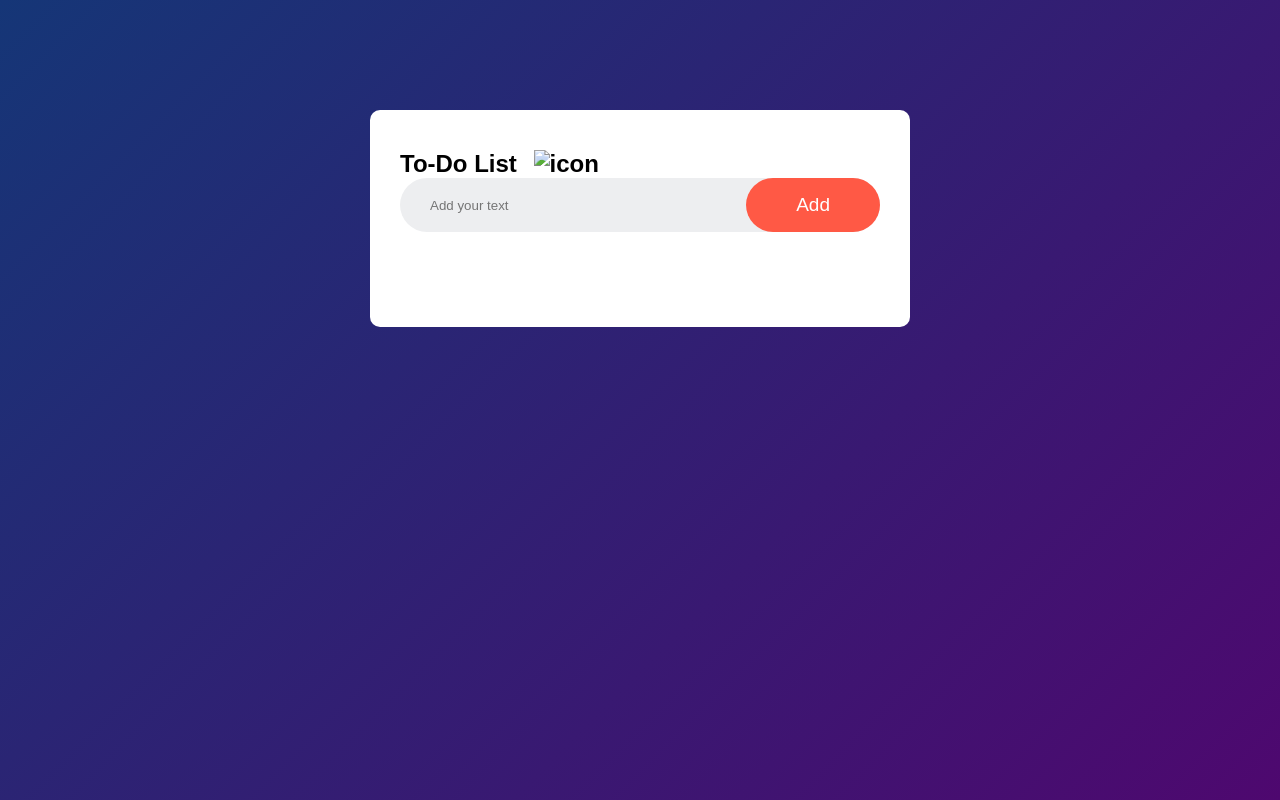
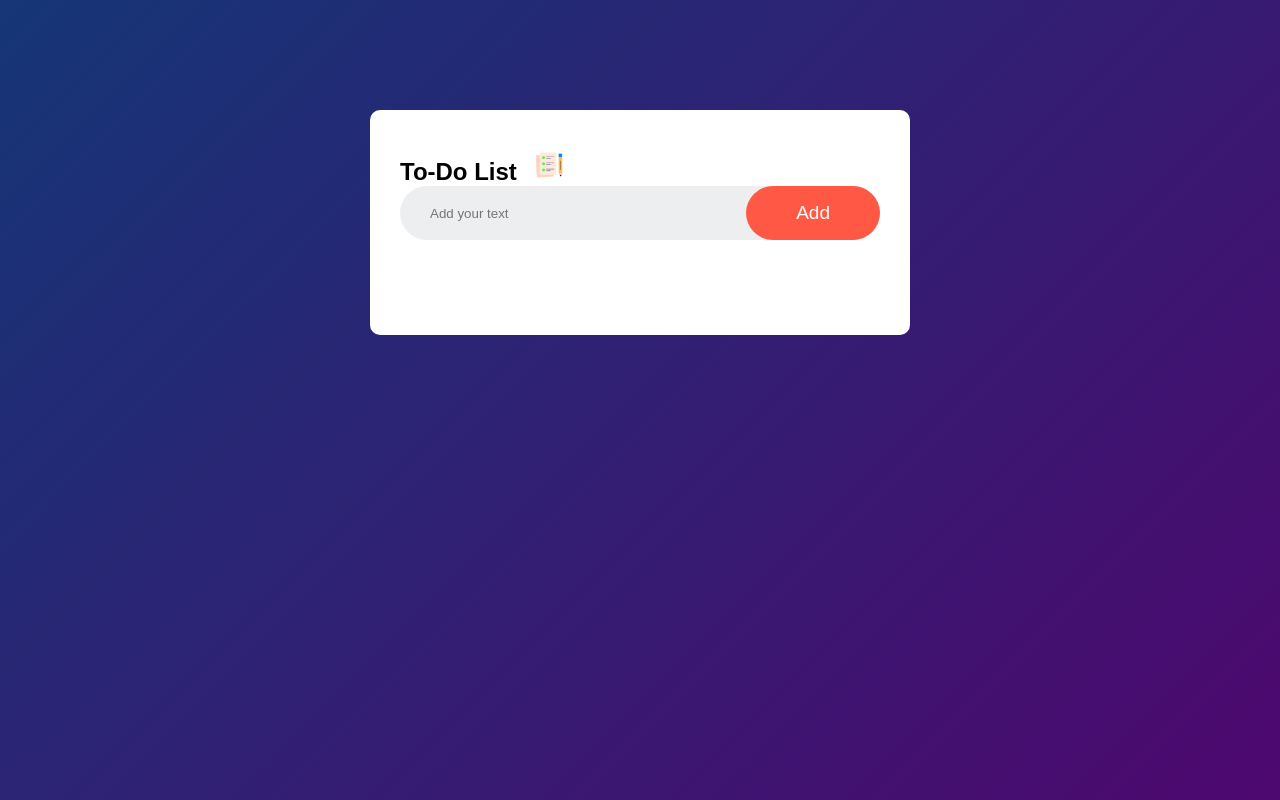
Before and after one commit to ShantanuD1/Web-project-To-do, a plain HTML site: page index.html in a window 1280 px wide. Drawn offline with Linux system fonts and the light colour scheme.

Commit message:
Update index.html
file path change

```diff
--- a/index.html
+++ b/index.html
@@ -10,7 +10,7 @@
 <body>
     <div class="container">
         <div class="todo-app">
-            <h2>To-Do List <img src="images/icon.png" alt=icon></h2>
+            <h2>To-Do List <img src="icon.png" alt=icon></h2>
             <div class="row">
                 <input type="text" id="box-input" placeholder="Add your text">
                 <button onclick="addTask()">Add</button>
```
